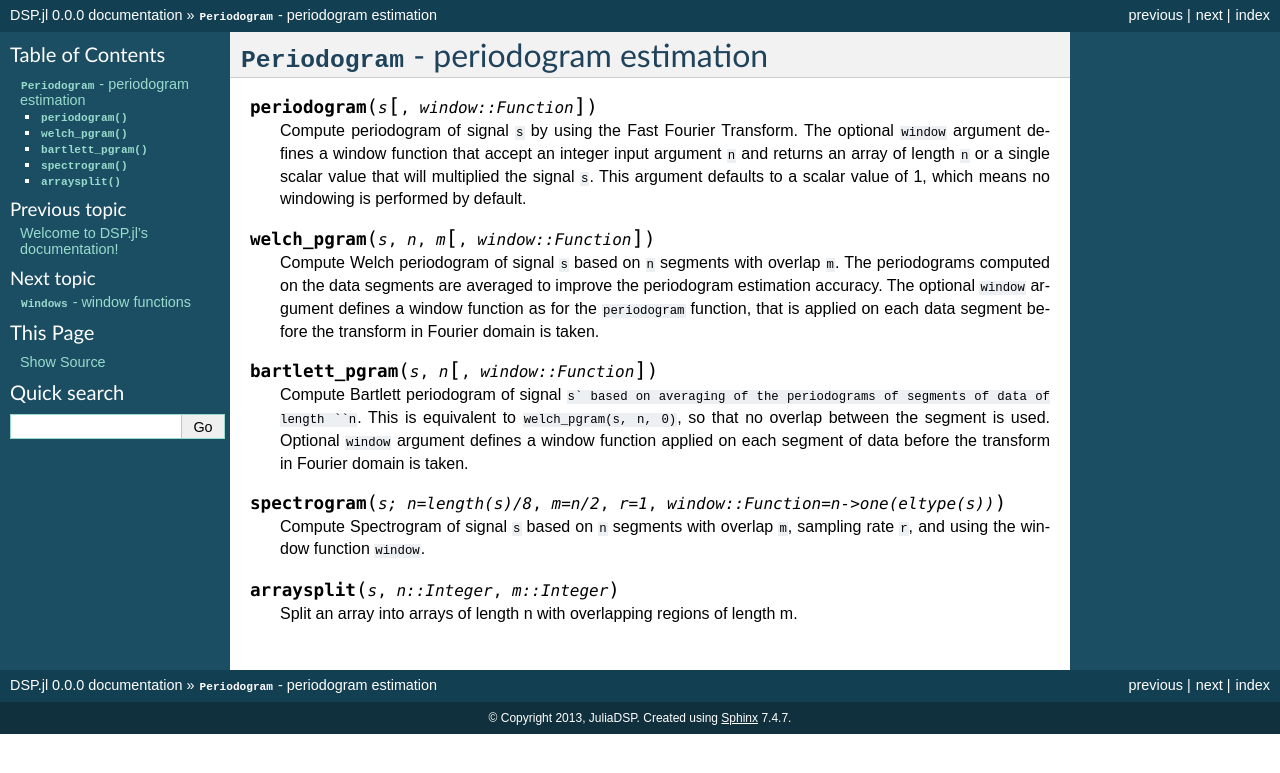
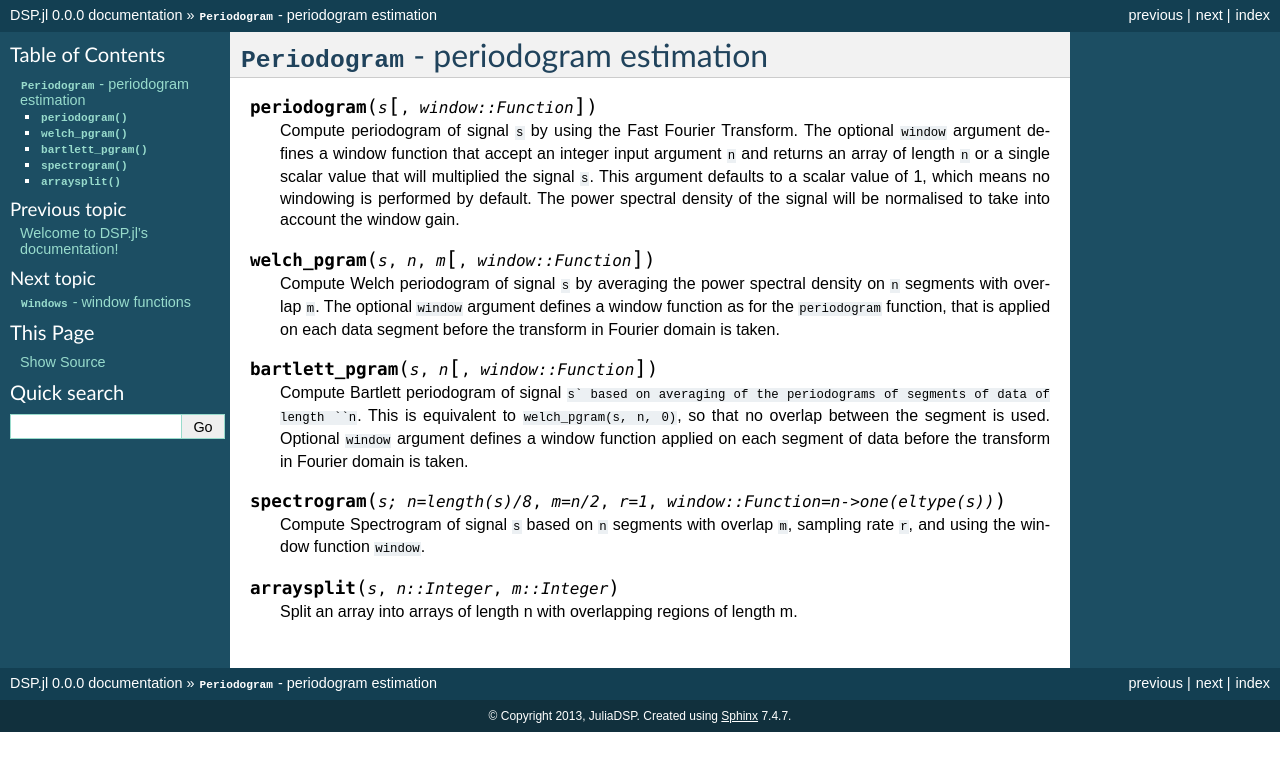
Before and after one commit to JuliaDSP/DSP.jl, a Sphinx documentation site: the page built from doc/periodogram.rst, in a window 1280 px wide. Shown: the top 773 px of the page. Built offline with Sphinx 7.4.7, drawn with Linux system fonts in a browser that asks for light colours; formulas are drawn with MathJax 3.

Commit message:
Improved documentation for periodogram functions

```diff
--- a/doc/periodogram.rst
+++ b/doc/periodogram.rst
@@ -3,11 +3,11 @@
 
 .. function:: periodogram(s, [window::Function])
 
-    Compute periodogram of signal ``s`` by using the Fast Fourier Transform. The optional ``window`` argument defines a window function that accept an integer input argument ``n`` and returns an array of length ``n`` or a single scalar value that will multiplied the signal ``s``. This argument defaults to a scalar value of 1, which means no windowing is performed by default.
+    Compute periodogram of signal ``s`` by using the Fast Fourier Transform. The optional ``window`` argument defines a window function that accept an integer input argument ``n`` and returns an array of length ``n`` or a single scalar value that will multiplied the signal ``s``. This argument defaults to a scalar value of 1, which means no windowing is performed by default. The power spectral density of the signal will be normalised to take into account the window gain.
 
 .. function:: welch_pgram(s, n, m, [window::Function])
 
-    Compute Welch periodogram of signal ``s`` based on ``n`` segments with overlap ``m``. The periodograms computed on the data segments are averaged to improve the periodogram estimation accuracy.  The optional ``window`` argument defines a window function as for the ``periodogram`` function, that is applied on each data segment before the transform in Fourier domain is taken.
+    Compute Welch periodogram of signal ``s`` by averaging the power spectral density on ``n`` segments with overlap ``m``. The optional ``window`` argument defines a window function as for the ``periodogram`` function, that is applied on each data segment before the transform in Fourier domain is taken.
 
 .. function:: bartlett_pgram(s, n, [window::Function])
 
```
